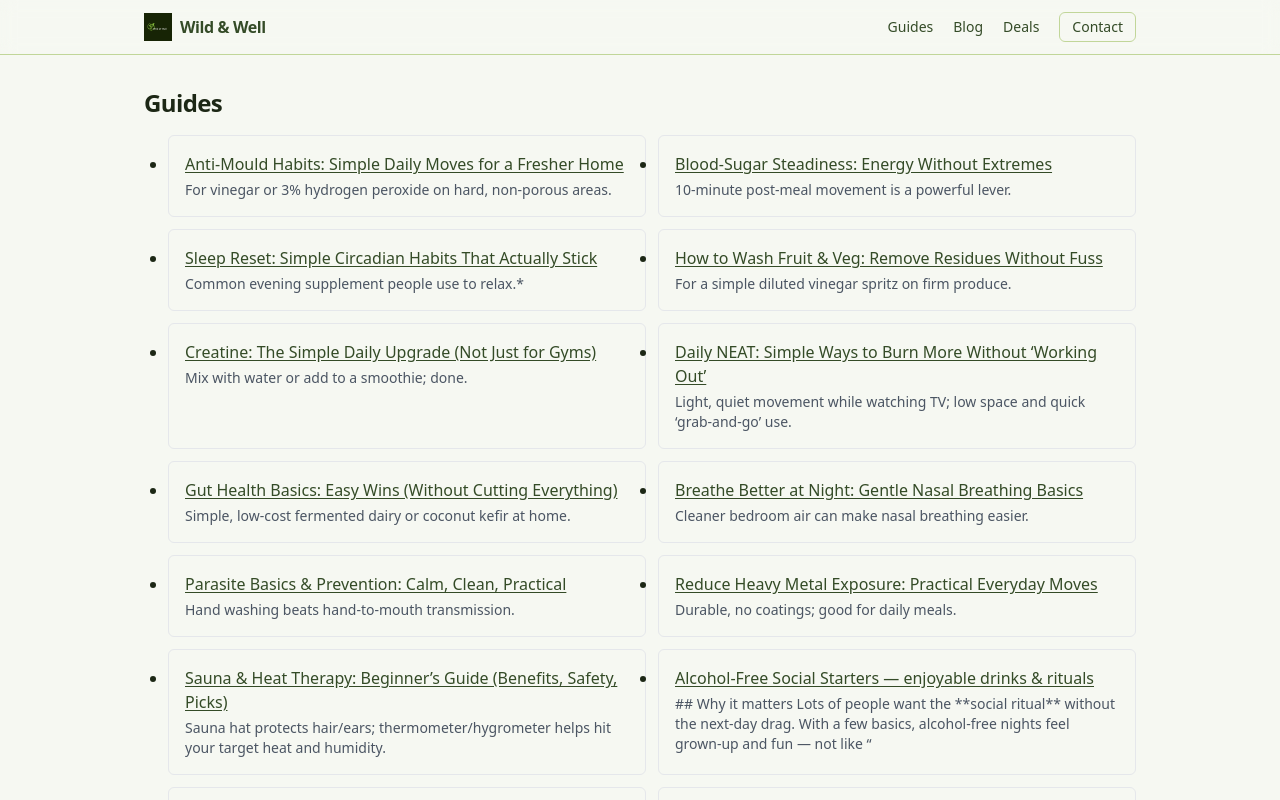
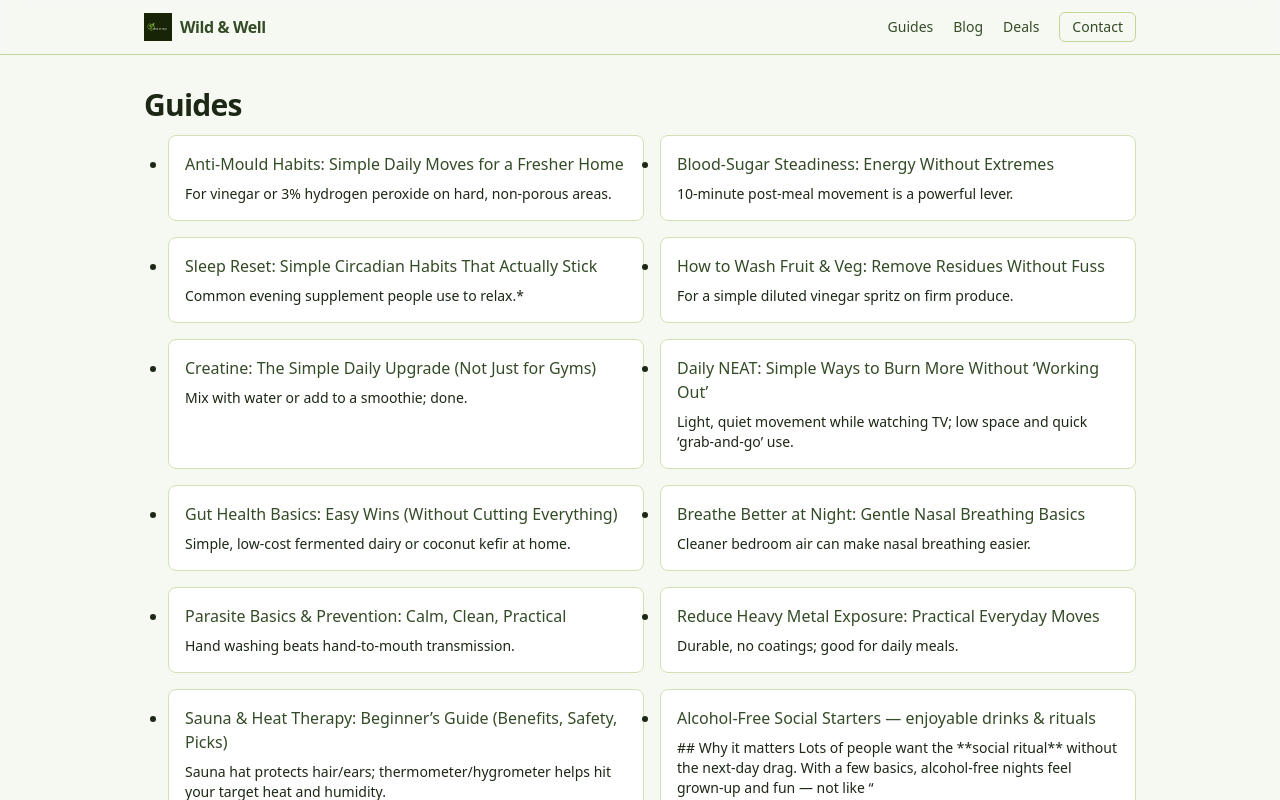
Before and after one commit to dariosandison/Eco---Holistic, a Next.js app: page /guides in a window 1280 px wide. Shown: the top 800 px of the page. Built offline with nearby package versions, Linux system fonts and the light colour scheme.

Commit message:
Update index.js

```diff
--- a/pages/guides/index.js
+++ b/pages/guides/index.js
@@ -1,25 +1,34 @@
-import Link from "next/link";
-import { getAllGuidesMeta } from "../../lib/guides";
+import Link from 'next/link';
+import { getAllGuidesMeta } from '../../lib/guides';
+
+function cleanSnippet(str = '') {
+  return String(str)
+    .replace(/<!--[\s\S]*?-->/g, '')
+    .replace(/^-{3}[\s\S]*?-{3}/, '')
+    .replace(/\s+/g, ' ')
+    .trim()
+    .slice(0, 160);
+}
 
 export default function Guides({ guides }) {
   return (
-    <div>
-      <h1 className="mb-4 text-2xl font-semibold">Guides</h1>
-      {guides.length === 0 ? (
-        <p>No guides yet.</p>
-      ) : (
-        <ul className="grid gap-3 sm:grid-cols-2">
+    <>
+      <h1>Guides</h1>
+      <ul className="grid gap-4 sm:grid-cols-2">
         {guides.map((g) => (
-            <li key={g.slug} className="rounded-md border p-4">
-              <Link href={`/guides/${g.slug}`} className="font-medium underline">
+          <li key={g.slug} className="rounded-lg border border-olive-200 bg-white p-4">
+            <Link href={`/guides/${g.slug}`} className="font-medium no-underline hover:underline">
               {g.title}
             </Link>
-              {g.description && <p className="mt-1 text-sm text-gray-600">{g.description}</p>}
+            { (g.description || g.excerpt) && (
+              <p className="mt-2 text-sm text-olive-900/80">
+                {cleanSnippet(g.description || g.excerpt)}
+              </p>
+            )}
           </li>
         ))}
       </ul>
-      )}
-    </div>
+    </>
   );
 }
 
```
Lines whose indentation alone changed are shown as unchanged.
